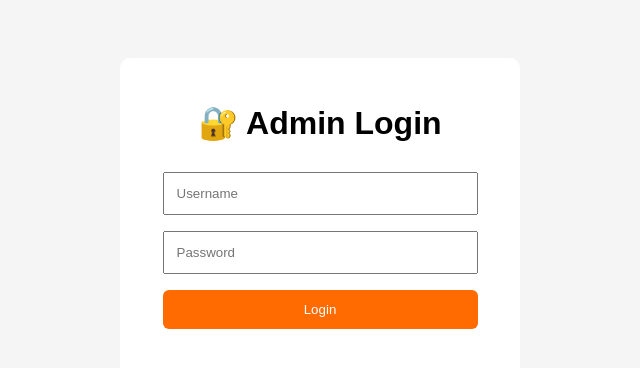
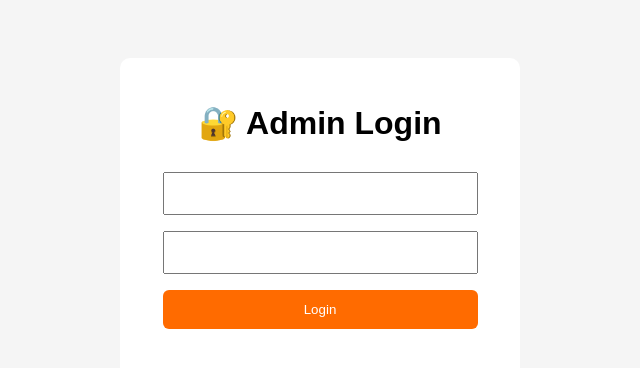
Before and after one commit to MobileFoodOrdering/Mobile-Food-Ordering, a plain HTML site: page admin-login.html in a window 1280 px wide. Shown: the whole page, without its empty margins (320-960 px from the left). Drawn offline with Linux system fonts and the light colour scheme.

Commit message:
update admin-login.html

```diff
--- a/admin-login.html
+++ b/admin-login.html
@@ -19,8 +19,8 @@ button{background:#ff6b00;color:white;border:0;border-radius:6px}
 
 <h1>🔐 Admin Login</h1>
 
-<input id="user" placeholder="Username">
-<input id="pass" type="password" placeholder="Password">
+<input id="user" Admin="Username">
+<input id="pass" type="password" admin123="Password">
 
 <button id="loginBtn">Login</button>
 
```
